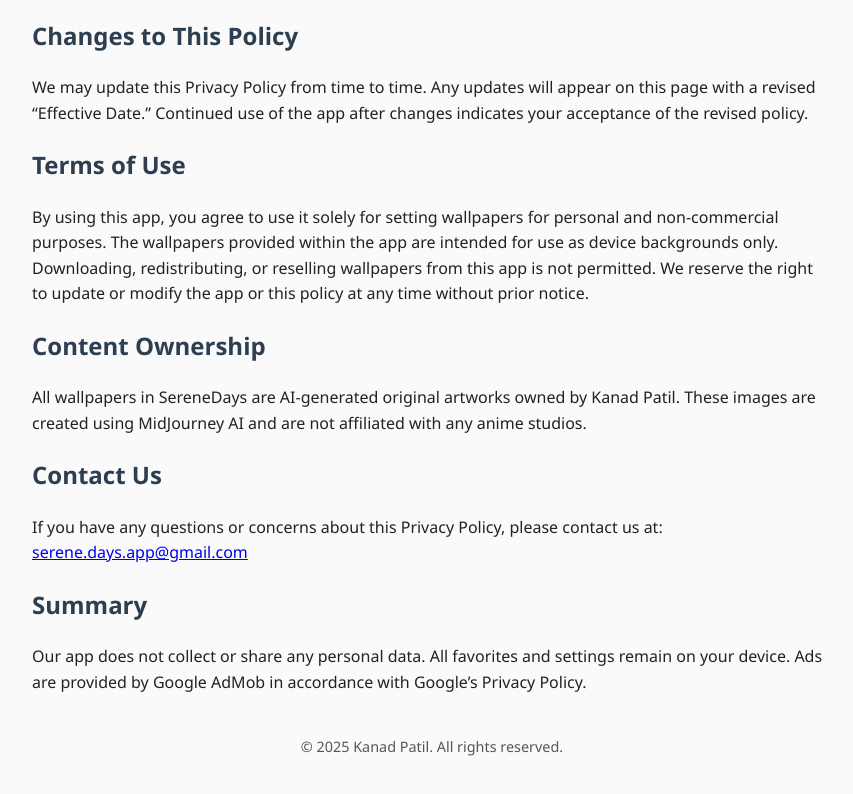
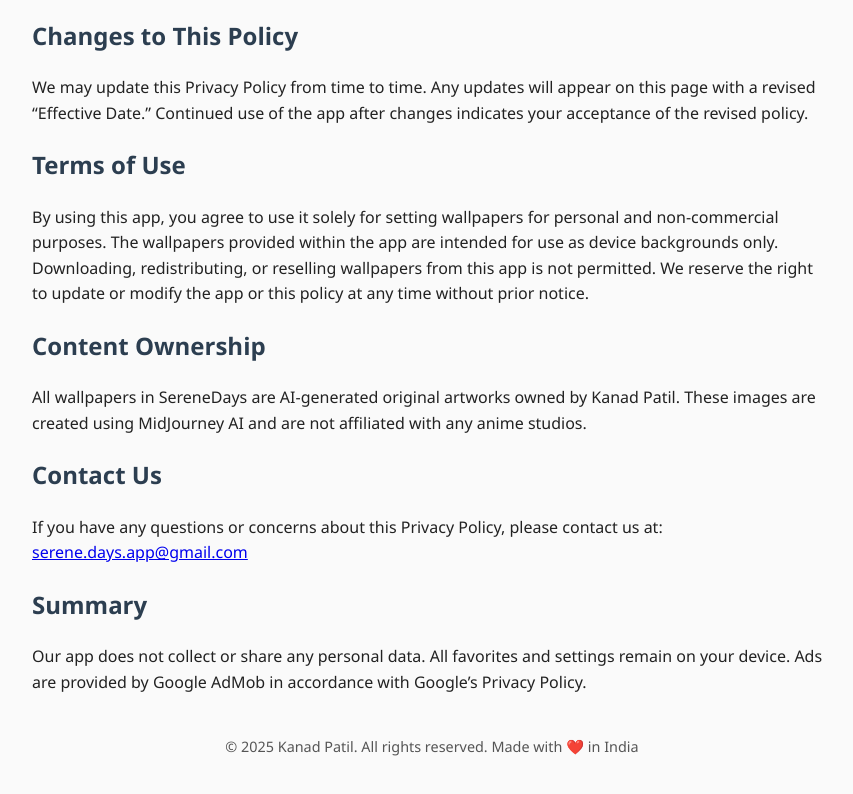
Before and after one commit to kndcodes/PrivacyPolicyOfSereneDaysAnimeNatureHDApp, a plain HTML site: page index.html in a window 1280 px wide. Shown: the part 1338-2132 px from the top of the page, without its empty margins (208-1061 px from the left). Drawn offline with Linux system fonts and the light colour scheme.

Commit message:
Update index.html

```diff
--- a/index.html
+++ b/index.html
@@ -96,6 +96,7 @@
 
  <footer>
     © <span id="year"></span> Kanad Patil. All rights reserved.
+   Made with ❤️ in India
  </footer>
 
   <script>
```
